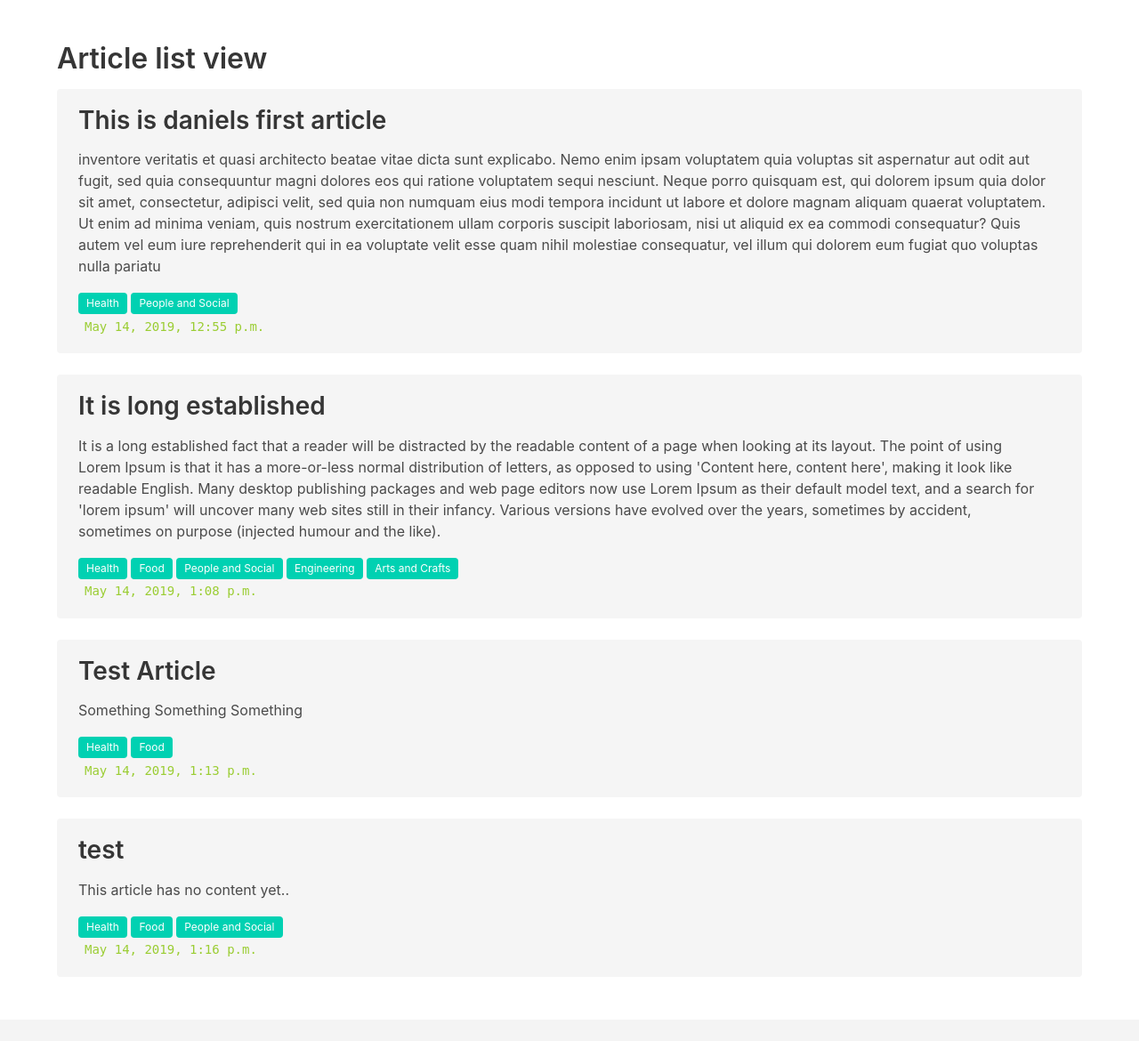
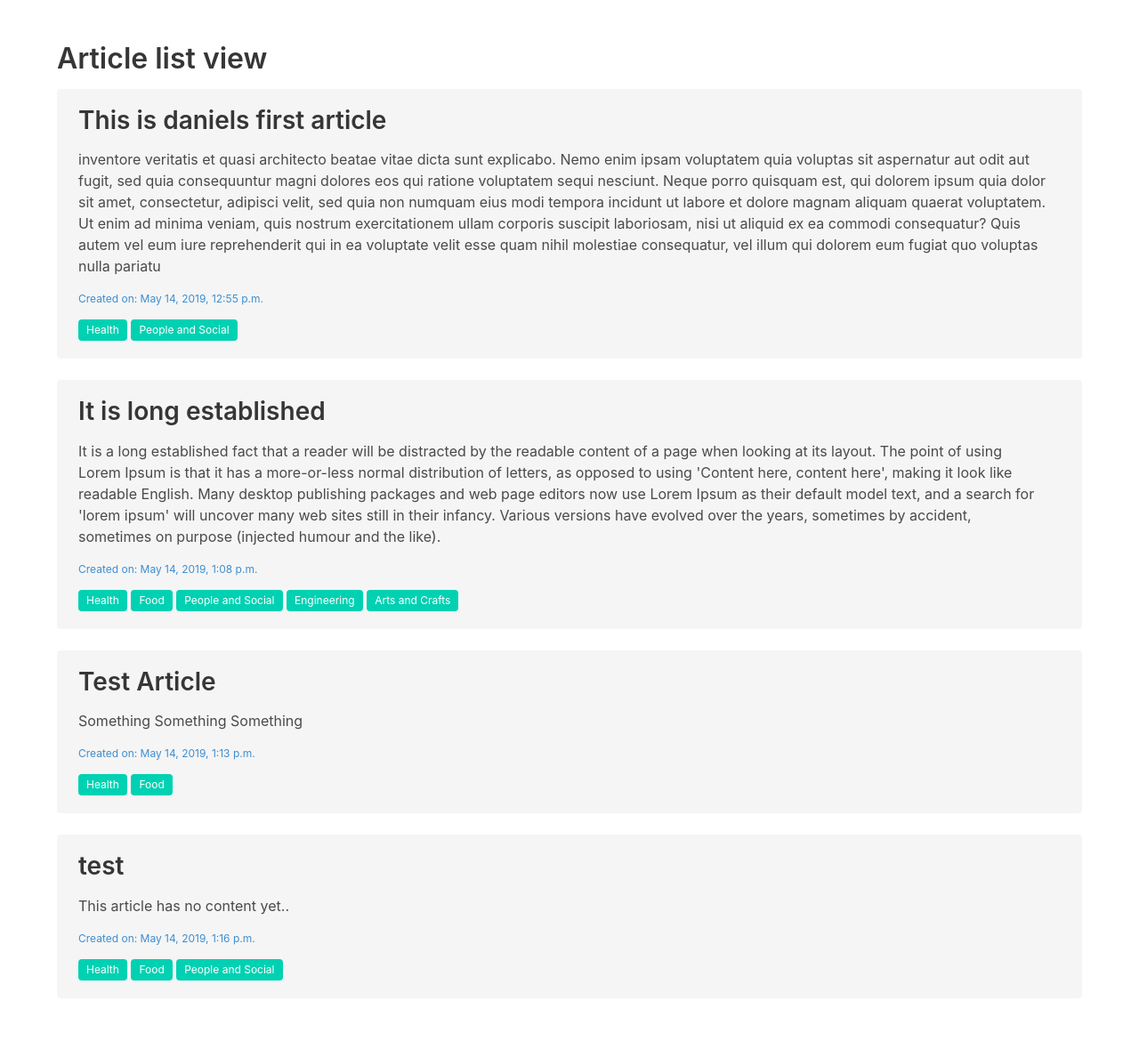
Before and after one commit to danielc92/django-sandbox, a Django app: page /article/list/ in a window 1280 px wide. Shown: the whole page at 89% size. Before the commit the page ends 1075 px from the top, so only its background shows below. Run offline with Django 3.2, Linux system fonts and the light colour scheme; data comes from the database, SQL or seed files in the repository; both versions use the stored data as it was after the commit; some libraries are stand-ins or nearby versions.

Commit message:
Adjusted article view template

```diff
--- a/templates/article_list.html
+++ b/templates/article_list.html
@@ -12,10 +12,11 @@
         <article class="content">
             <h2>{{ d.article_name }}</h2>
             <p>{{ d.article_content }}</p>
+            <p class="help has-text-info">Created on: {{ d.article_ct_date }}</p>
             {% for tag_object in d.tags.all %}
                 <span class="tag is-primary">{{tag_object.tag_name }}</span>
             {% endfor %}
-            <p><code style="color:yellowgreen; background-color:transparent;">{{ d.article_ct_date }}</code></p>
+
         </article>
     </div>
 
```
Also changed, not shown: db.sqlite3.
